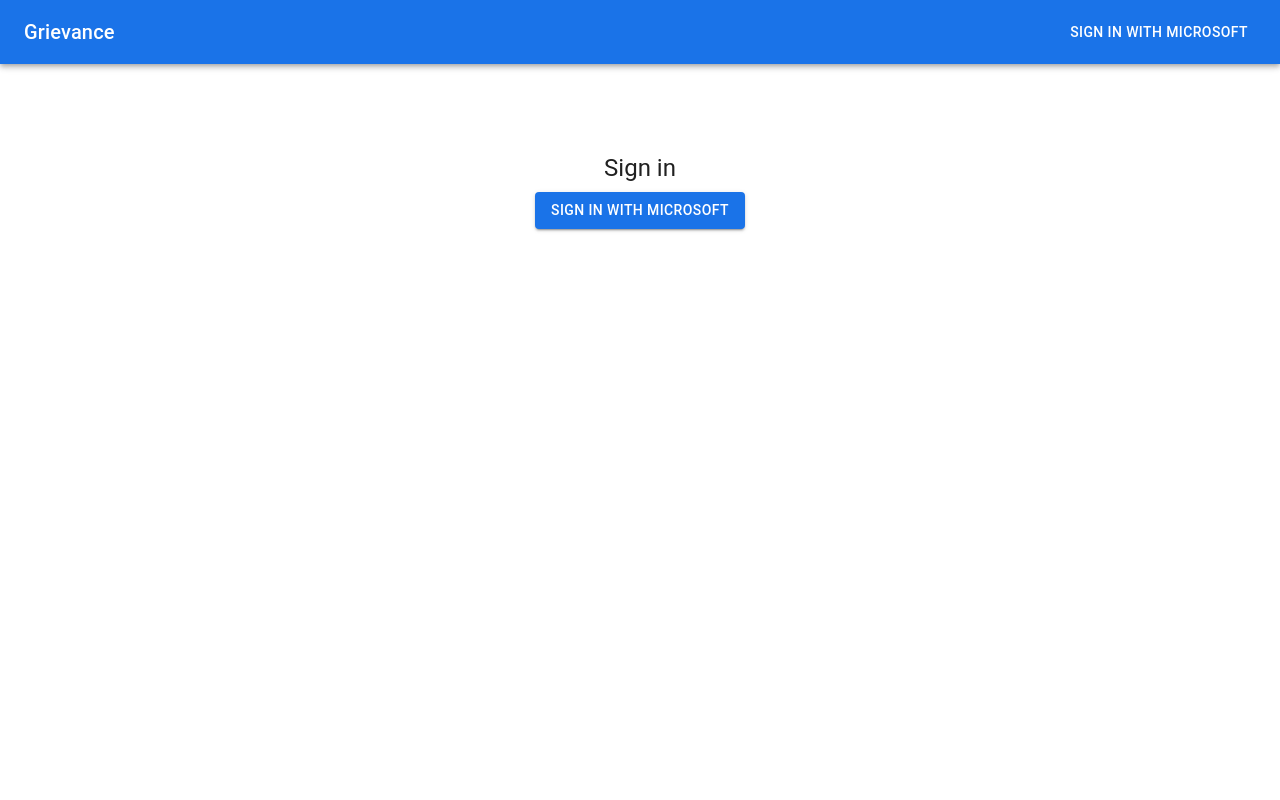
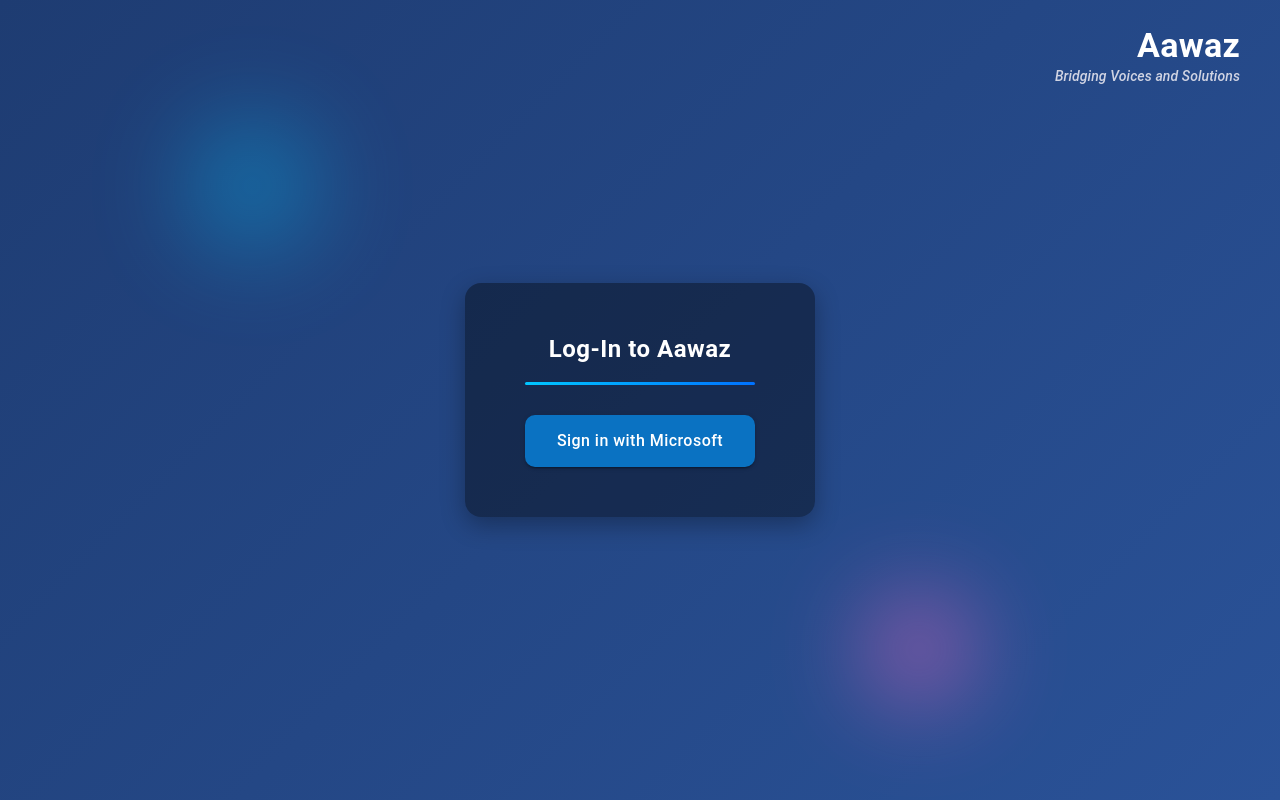
Before and after one commit to Dophera-Softwares-LLP/grievance-redressal-system, a Next.js app in the folder client/: page /login in a window 1280 px wide. Built offline with nearby package versions, Linux system fonts and the light colour scheme; no server answers.

Commit message:
New Login UI
New Login UI was made

```diff
--- a/client/app/(auth)/login/page.js
+++ b/client/app/(auth)/login/page.js
@@ -1,38 +1,187 @@
 'use client';
 import { useEffect, useState } from 'react';
-import { Box, Button, Typography } from '@mui/material';
+import { Box, Button, Typography, CircularProgress } from '@mui/material';
+import { motion } from 'framer-motion';
+import { useRouter } from 'next/navigation';
 import { signInMicrosoft, onAuth } from '../../../lib/firebase.client';
-import { useRouter } from 'next/navigation';
 
 export default function LoginPage() {
+  const [loading, setLoading] = useState(false);
   const router = useRouter();
-  const [loading, setLoading] = useState(false);
 
-  // If already logged in (or once login completes), go to dashboard
+  // 🔹 Redirect if already logged in
   useEffect(() => {
-    const unsub = onAuth(user => {
+    const unsub = onAuth((user) => {
       if (user) router.replace('/dashboard');
     });
     return () => unsub();
   }, [router]);
 
+  // 🔹 Actual Microsoft login
   async function handleLogin() {
     if (loading) return;
     setLoading(true);
     try {
       const user = await signInMicrosoft();
-      if (user) router.replace('/dashboard'); // immediate redirect
+      if (user) router.replace('/dashboard');
+    } catch (err) {
+      console.error('Login failed:', err.message);
     } finally {
       setLoading(false);
     }
   }
 
   return (
-    <Box sx={{ mt: 8, textAlign: 'center' }}>
-      <Typography variant="h5" gutterBottom>Sign in</Typography>
-      <Button variant="contained" onClick={handleLogin} disabled={loading}>
-        {loading ? 'Signing in…' : 'Sign in with Microsoft'}
-      </Button>
+    <Box
+      sx={{
+        minHeight: '100vh',
+        display: 'flex',
+        alignItems: 'center',
+        justifyContent: 'center',
+        background: 'linear-gradient(135deg, #1E3C72, #2A5298)',
+        color: '#fff',
+        position: 'relative',
+        overflow: 'hidden',
+      }}
+    >
+      {/* 🔹 Animated background shapes */}
+      <motion.div
+        animate={{
+          x: [0, 50, 0],
+          y: [0, -50, 0],
+          scale: [1, 1.2, 1],
+          opacity: [0.3, 0.6, 0.3],
+        }}
+        transition={{ duration: 10, repeat: Infinity, ease: 'easeInOut' }}
+        style={{
+          position: 'absolute',
+          top: '20%',
+          left: '10%',
+          width: 150,
+          height: 150,
+          borderRadius: '50%',
+          background: 'radial-gradient(circle at center, #00c6ff, transparent 70%)',
+          filter: 'blur(40px)',
+        }}
+      />
+      <motion.div
+        animate={{
+          x: [0, -80, 0],
+          y: [0, 60, 0],
+          scale: [1.1, 0.9, 1.1],
+          opacity: [0.4, 0.7, 0.4],
+        }}
+        transition={{ duration: 12, repeat: Infinity, ease: 'easeInOut' }}
+        style={{
+          position: 'absolute',
+          bottom: '15%',
+          right: '15%',
+          width: 180,
+          height: 180,
+          borderRadius: '50%',
+          background: 'radial-gradient(circle at center, #ff6bcb, transparent 70%)',
+          filter: 'blur(50px)',
+        }}
+      />
+
+      {/* 🔹 Top-right heading */}
+      <Box
+        sx={{
+          position: 'absolute',
+          top: 25,
+          right: 40,
+          textAlign: 'right',
+        }}
+      >
+        <Typography
+          variant="h4"
+          sx={{
+            fontWeight: 'bold',
+            lineHeight: 1.2,
+          }}
+        >
+          Aawaz
+        </Typography>
+        <Typography
+          variant="subtitle2"
+          sx={{
+            fontStyle: 'italic',
+            color: 'rgba(252, 248, 250, 0.8)',
+          }}
+        >
+          Bridging Voices and Solutions
+        </Typography>
+      </Box>
+
+      {/* 🔹 Main login card */}
+      <motion.div
+        initial={{ opacity: 0, y: -30 }}
+        animate={{ opacity: 1, y: 0 }}
+        transition={{ duration: 1 }}
+        style={{
+          textAlign: 'center',
+          backgroundColor: 'rgba(0,0,0,0.4)',
+          padding: '50px 60px',
+          borderRadius: '16px',
+          boxShadow: '0px 8px 25px rgba(0,0,0,0.3)',
+          zIndex: 2,
+        }}
+      >
+        <Typography
+          variant="h5"
+          sx={{
+            mb: 2,
+            fontWeight: 'bold',
+            letterSpacing: '0.5px',
+          }}
+        >
+          Log-In to Aawaz
+        </Typography>
+
+        {/* 🔹 Animated bar under title */}
+        <motion.div
+          initial={{ width: 0 }}
+          animate={{ width: '100%' }}
+          transition={{ duration: 1.2, ease: 'easeInOut' }}
+          style={{
+            height: '3px',
+            background: 'linear-gradient(90deg, #00c6ff, #0072ff)',
+            marginBottom: '30px',
+            borderRadius: '2px',
+          }}
+        />
+
+        {/* 🔹 Button with animation */}
+        <motion.div whileHover={{ scale: 1.05 }}>
+          <Button
+            variant="contained"
+            onClick={handleLogin}
+            disabled={loading}
+            sx={{
+              backgroundColor: '#0a72c2ff',
+              color: '#fff',
+              fontSize: '1rem',
+              px: 4,
+              py: 1.5,
+              borderRadius: '10px',
+              textTransform: 'none',
+              '&:hover': {
+                backgroundColor: '#1478c5ff',
+                boxShadow: '0px 0px 10px rgba(255,255,255,0.3)',
+              },
+            }}
+          >
+            {loading ? (
+              <>
+                <CircularProgress size={20} color="inherit" sx={{ mr: 1 }} />
+                Signing in…
+              </>
+            ) : (
+              'Sign in with Microsoft'
+            )}
+          </Button>
+        </motion.div>
+      </motion.div>
     </Box>
   );
 }
--- a/client/app/layout.js
+++ b/client/app/layout.js
@@ -2,15 +2,19 @@
 import { ThemeProvider, CssBaseline } from '@mui/material';
 import { theme } from '../theme/mui-theme';
 import AppHeader from '../components/layout/AppHeader';
+import { usePathname } from 'next/navigation';
 
 export default function RootLayout({ children }) {
+  const pathname = usePathname();
+  const hideHeader = pathname.startsWith('/login') || pathname.startsWith('/register');
+
   return (
     <html lang="en">
       <body>
         <ThemeProvider theme={theme}>
           <CssBaseline />
-          <AppHeader />
-          <main style={{ padding: 24 }}>{children}</main>
+          {!hideHeader && <AppHeader />}
+          <main>{children}</main>
         </ThemeProvider>
       </body>
     </html>
```
